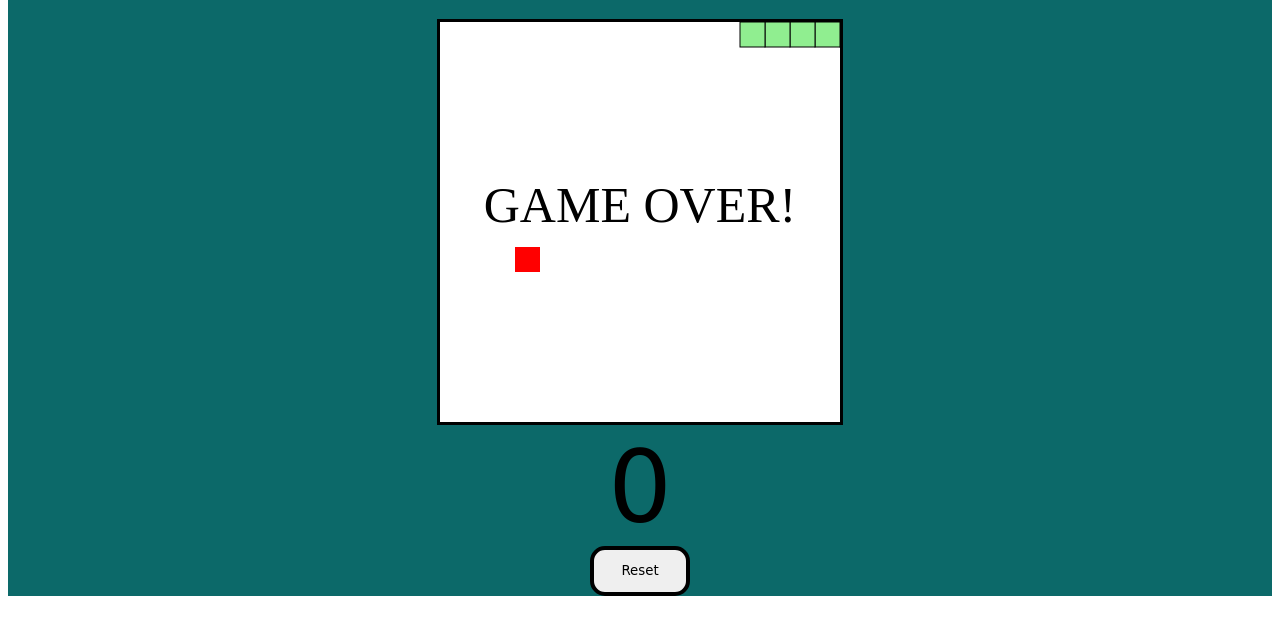
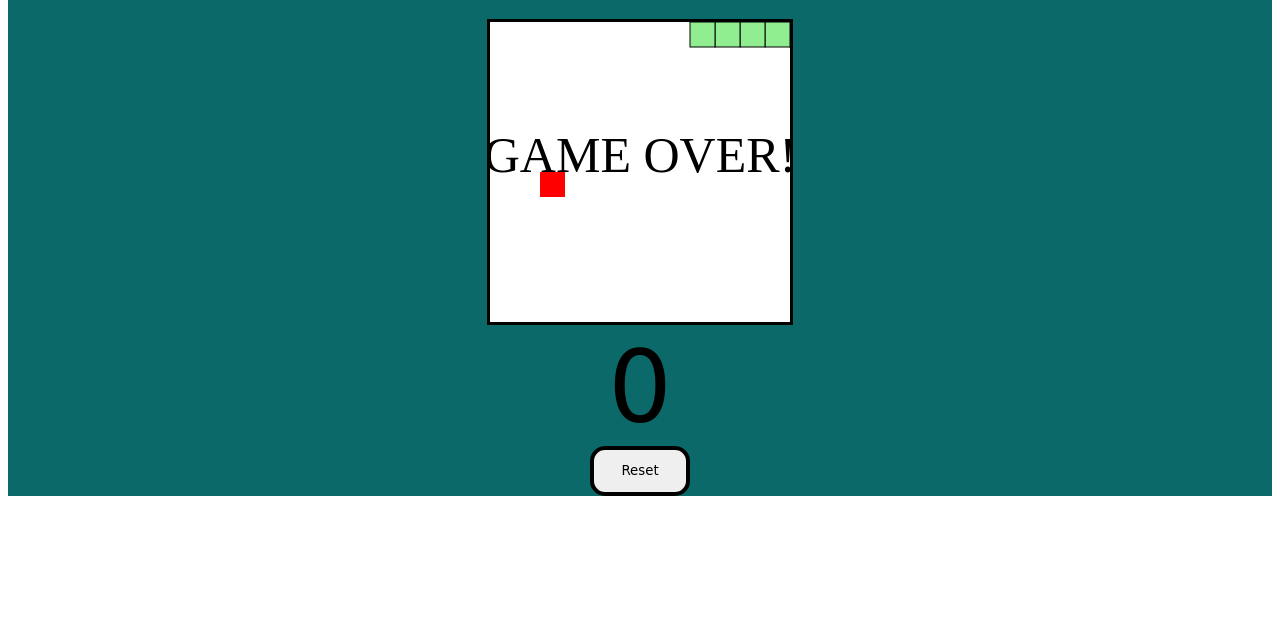
Before and after one commit to mridul-22/Snake-Arina, a plain HTML site: page index.html in a window 1280 px wide. Shown: the part 61-696 px from the top of the page. Drawn offline with Linux system fonts and the light colour scheme.

Commit message:
canvas  size reduce.

```diff
--- a/index.html
+++ b/index.html
@@ -11,7 +11,7 @@
 
     <div id="gameContainer">
         <h1>Welcome To Snake Arina</h1>
-        <canvas id="gameBoard" width="400" height="400"></canvas>
+        <canvas id="gameBoard" width="300" height="300"></canvas>
         <div id="scoreText">0</div>
         <button id="resetBtn">Reset</button>
     </div>
```
